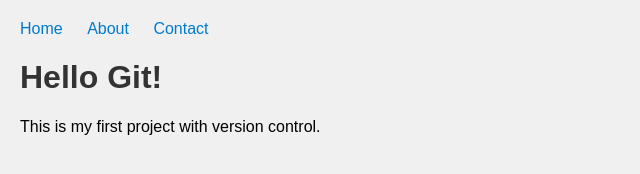
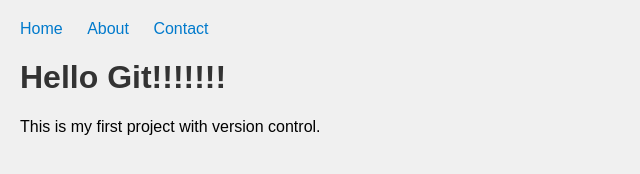
Before and after one commit to Vian-98/my-web-project, a plain HTML site: page index.html in a window 1280 px wide. Shown: the whole page, without its empty margins (0-640 px from the left). Drawn offline with Linux system fonts and the light colour scheme.

Commit message:
Update index.html

```diff
--- a/index.html
+++ b/index.html
@@ -12,7 +12,7 @@
  <li><a href="#contact">Contact</a></li>
  </ul>
  </nav>
- <h1>Hello Git!</h1>
+ <h1>Hello Git!!!!!!!</h1>
  <p>This is my first project with version control.</p>
 </body>
 
```
